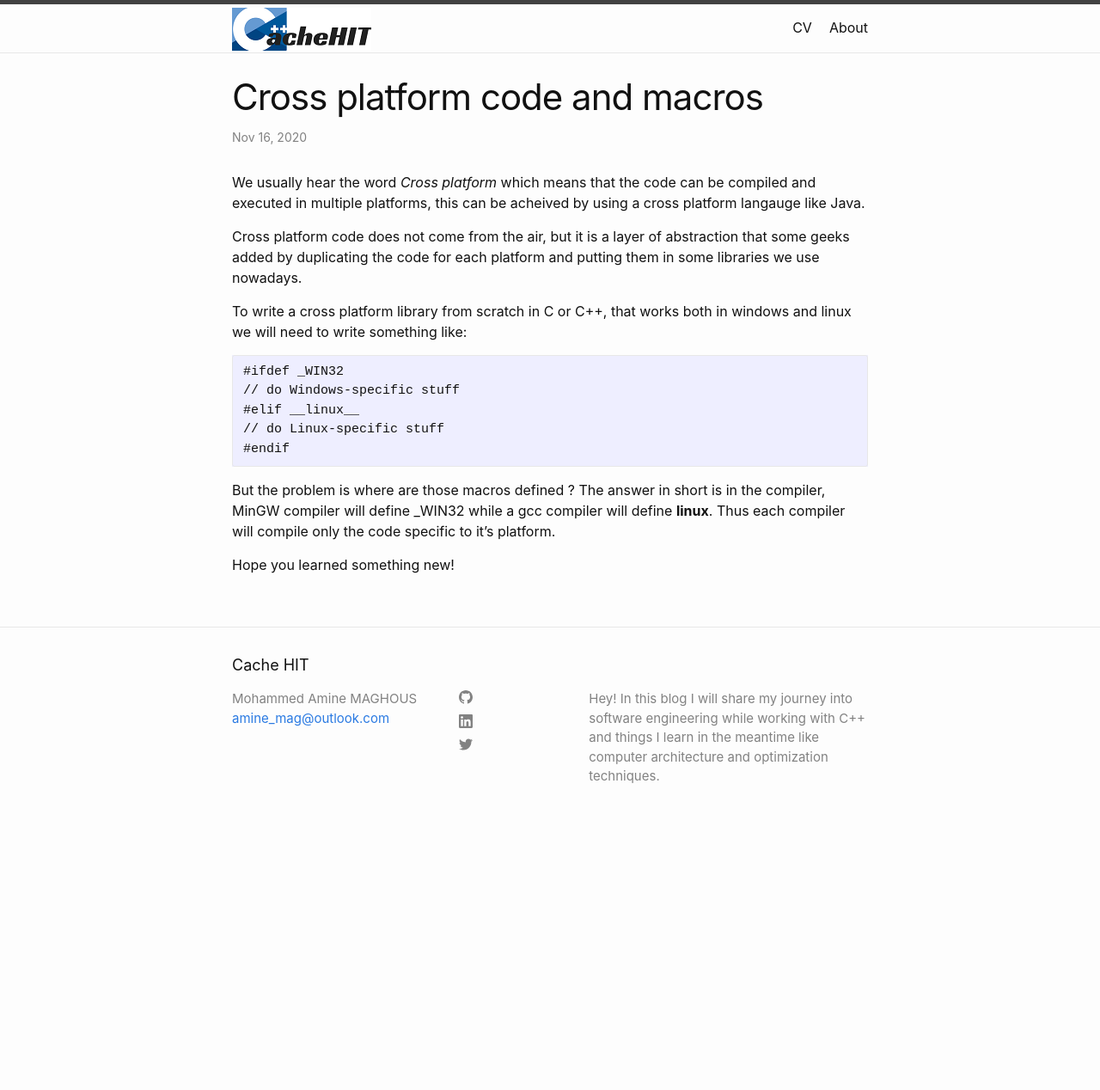
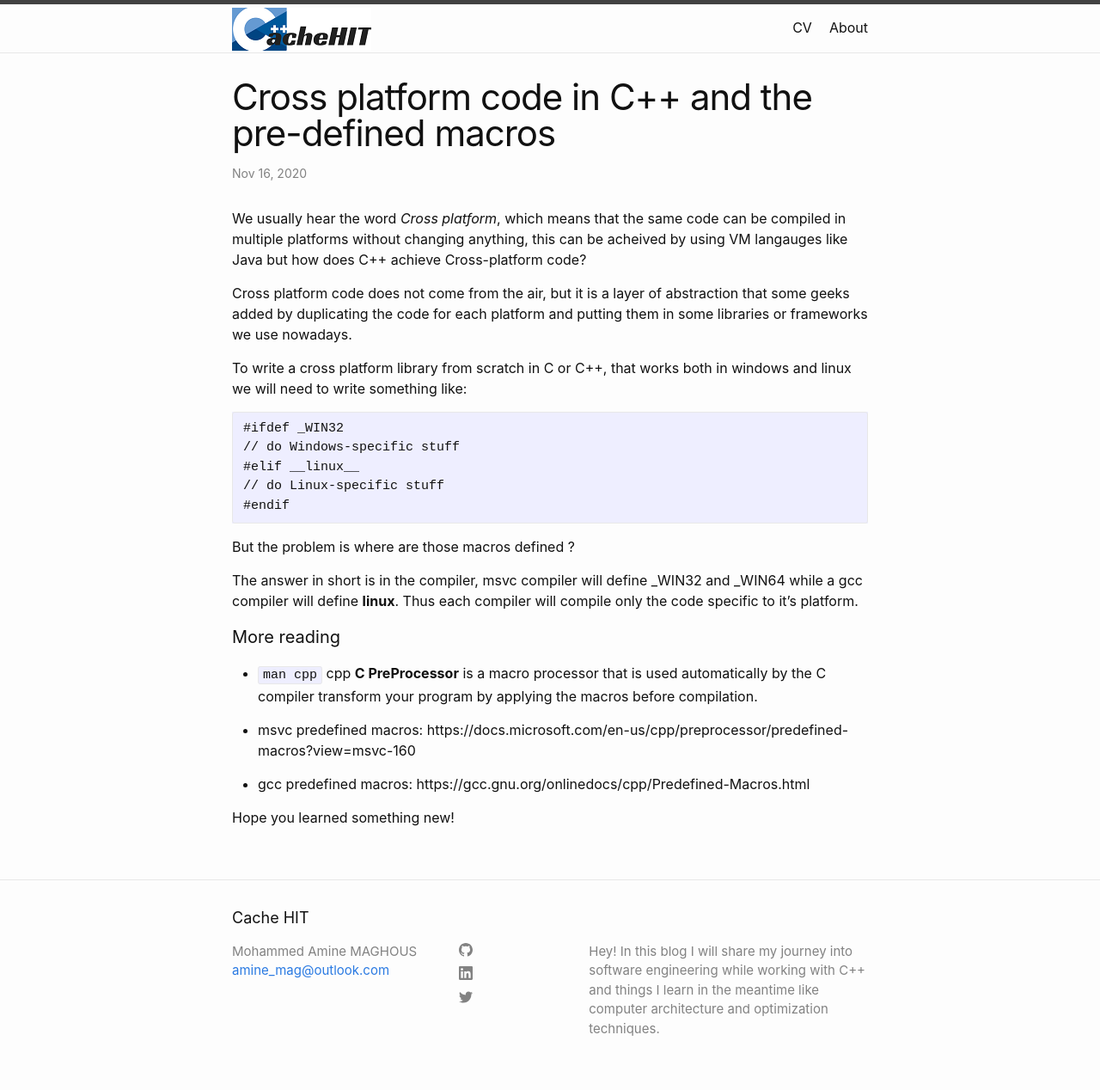
Before and after one commit to magmine/cachehit, a Jekyll site: the page built from _posts/2020-11-16-Cross-platform-code-and-macros.md, in a window 1280 px wide. Shown: the whole page at 86% size. Built offline with Jekyll 4.4.1, drawn with Linux system fonts in a browser that asks for light colours; before the commit the page ends 975 px from its top, so only the background shows below that.

Commit message:
update post

````diff
--- a/_posts/2020-11-16-Cross-platform-code-and-macros.md
+++ b/_posts/2020-11-16-Cross-platform-code-and-macros.md
@@ -1,14 +1,15 @@
 ---
 layout: post
-title:  "Cross platform code and macros"
+title:  "Cross platform code in C++ and the pre-defined macros"
 date:   2020-11-16 16:10:28 +0100
 categories: Computer-science
 desc: ""
 ---
 
-We usually hear the word *Cross platform* which means that the code can be compiled and executed in multiple platforms, this can be acheived by using a cross platform langauge like Java.
+We usually hear the word *Cross platform*, which means that the same code can be compiled in multiple platforms without changing anything, this can be acheived by using VM langauges like Java but how does C++ achieve Cross-platform code?
 
-Cross platform code does not come from the air, but it is a layer of abstraction that some geeks added by duplicating the code for each platform and putting them in some libraries we use nowadays.
+
+Cross platform code does not come from the air, but it is a layer of abstraction that some geeks added by duplicating the code for each platform and putting them in some libraries or frameworks we use nowadays.
 
 To write a cross platform library from scratch in C or C++, that works both in windows and linux we will need to write something like:
 
@@ -20,6 +21,18 @@ To write a cross platform library from scratch in C or C++, that works both in w
 #endif
 ```
 But the problem is where are those macros defined ?
-The answer in short is in the compiler, MinGW compiler will define _WIN32 while a gcc compiler will define __linux__. Thus each compiler will compile only the code specific to it's platform.
+
+The answer in short is in the compiler, msvc compiler will define _WIN32 and _WIN64 while a gcc compiler will define __linux__. Thus each compiler will compile only the code specific to it's platform.
+
+#### More reading
+
+- `man cpp`
+cpp **C PreProcessor**  is a macro processor that is used automatically by the C compiler transform your program by applying the macros before compilation.
+
+- msvc predefined macros:
+https://docs.microsoft.com/en-us/cpp/preprocessor/predefined-macros?view=msvc-160
+
+- gcc predefined macros:
+https://gcc.gnu.org/onlinedocs/cpp/Predefined-Macros.html
 
 Hope you learned something new!
````
Also changed, not shown: 4 other files.
